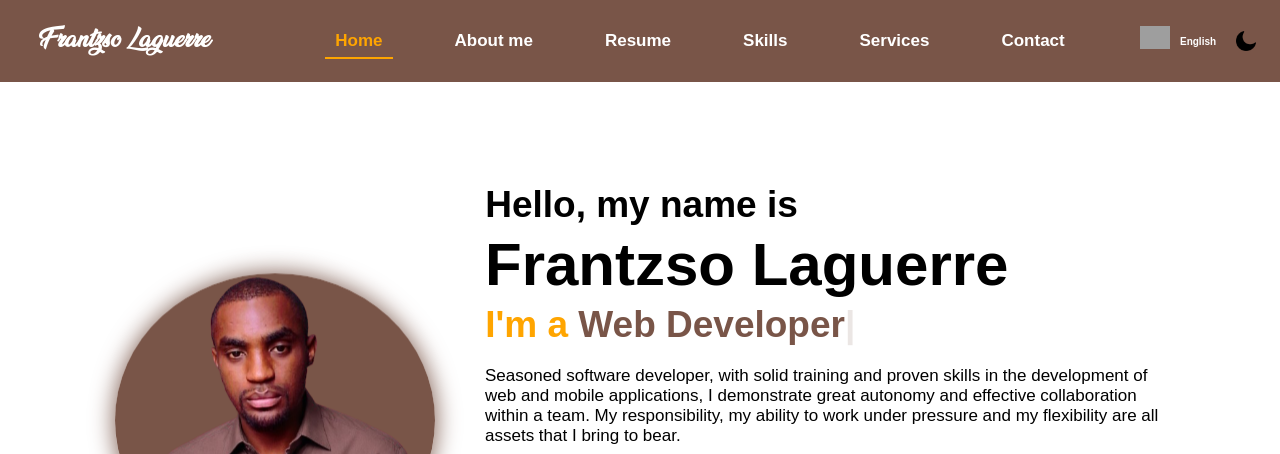
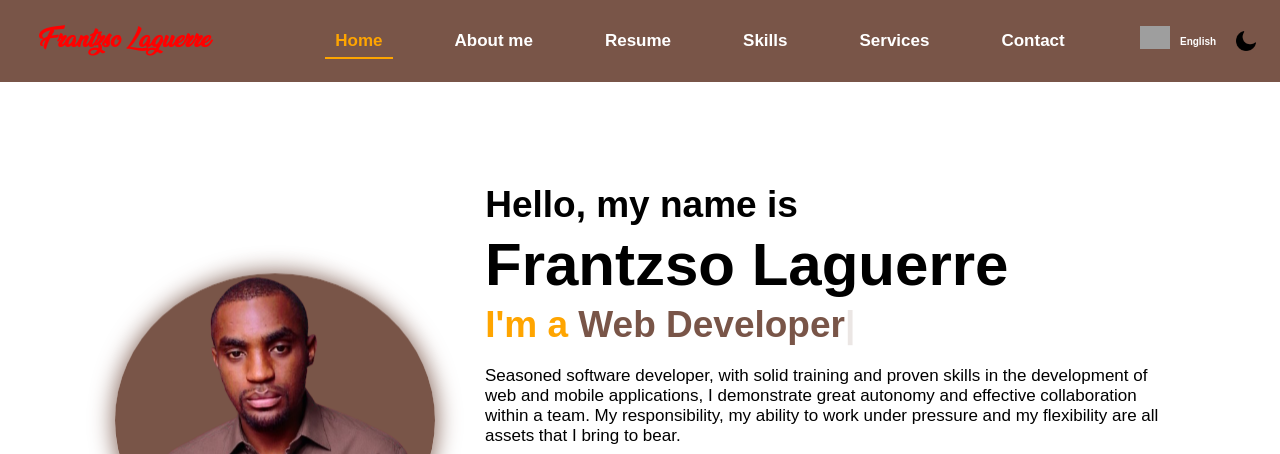
Before and after one commit to frantzsolaguerre17/fl-portfolio, a plain HTML site: page index.html in a window 1280 px wide. Shown: the top 454 px of the page. Drawn offline with nearby package versions, Linux system fonts and the light colour scheme; grey boxes are pictures that could not be loaded.

Commit message:
Test commit

```diff
--- a/css/style.css
+++ b/css/style.css
@@ -105,7 +105,7 @@ section{
 
 .logo{
     font-size: 3rem;
-    color: #fff;
+    color: red !important;
     font-weight: 700;
     cursor: pointer;
     transition: 0.3s ease;
```
